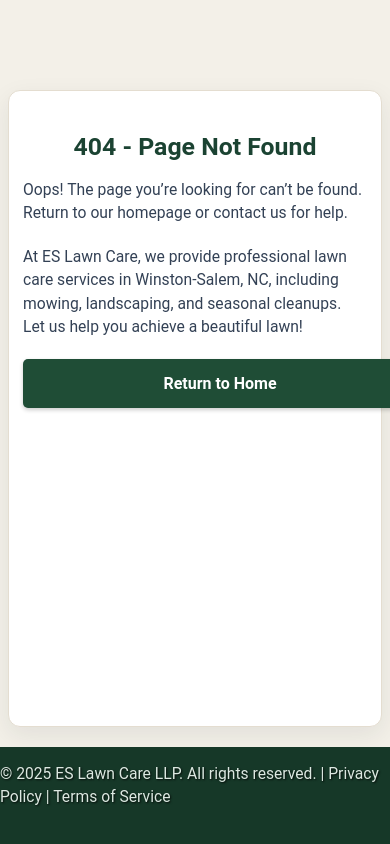
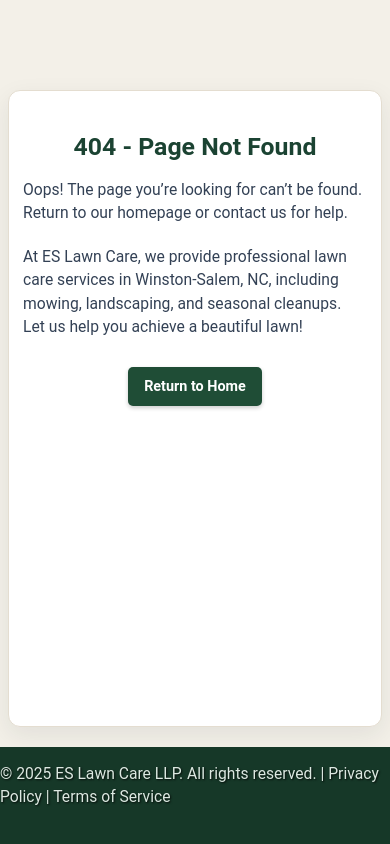
Before and after one commit to ElSaTeam/es-lawn-care, a website: page 404.html in a window 390 px wide. Drawn offline with Linux system fonts and the light colour scheme.

Commit message:
Update styles.css

```diff
--- a/styles.css
+++ b/styles.css
@@ -1213,3 +1213,16 @@ header::after {
         max-width: 140px;
     }
 }
+@media (max-width: 768px) {
+    .cta-button,
+    .cta-button-inline,
+    a.cta-button {
+        width: auto !important;
+        min-width: 0 !important;
+        max-width: 90%;
+        display: inline-block;
+        padding: 8px 16px !important;
+        font-size: 0.9rem !important;
+        margin: 8px auto;
+    }
+}
```
